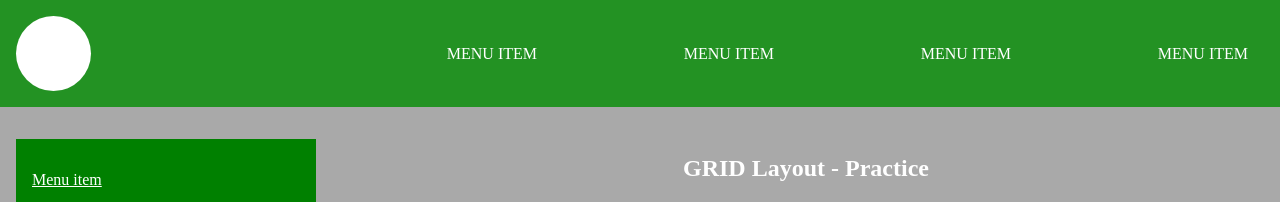
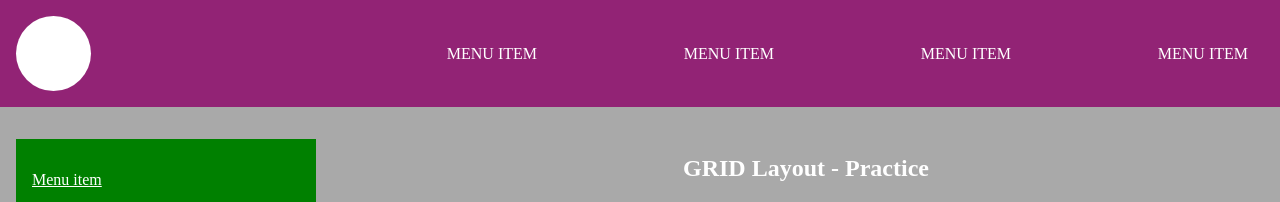
Before and after one commit to YuriyBurylo/GridGallery, a plain HTML site: page index.html in a window 1280 px wide. Shown: the top 202 px of the page. Drawn offline with Linux system fonts and the light colour scheme.

Commit message:
another change of header bg color

```diff
--- a/style.css
+++ b/style.css
@@ -24,7 +24,7 @@ ul {
 .header {
     grid-area: header;
     padding: 1rem;
-    background-color: rgb(35, 146, 35);
+    background-color: rgb(146, 35, 117);
     display: grid;
     grid-template: 1fr / 1fr minmax(auto, 300px) minmax(auto, 1100px) 1fr;
     align-items: center;
```
